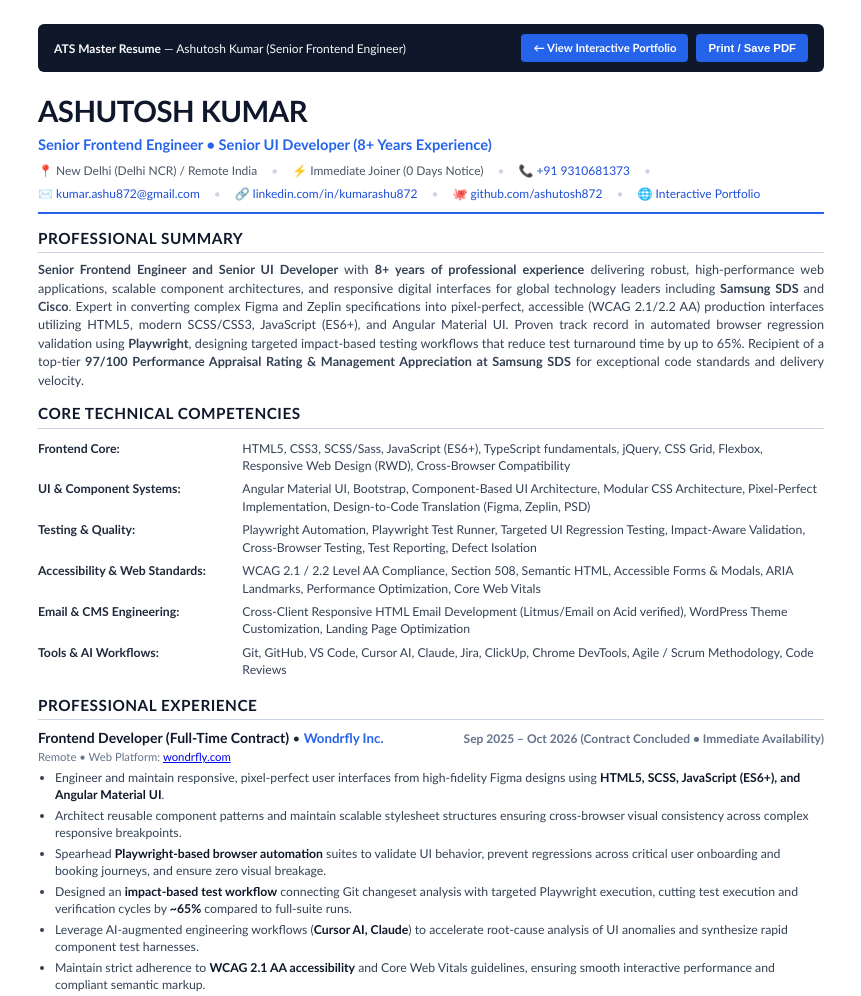
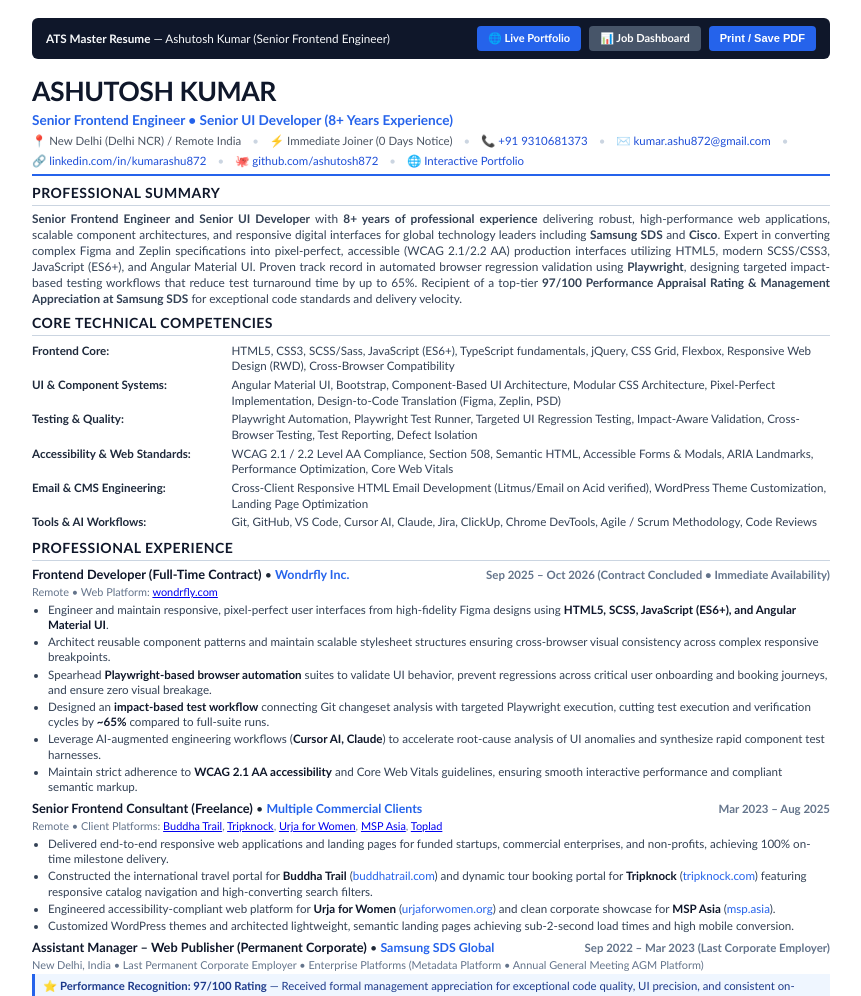
Before and after one commit to ashutosh872/portfolio, a plain HTML site: page assets/Ashutosh_Kumar_ATS_Resume.html in a window 1280 px wide. Shown: the top 996 px of the page, without its empty margins (209-1070 px from the left). Drawn offline with Linux system fonts and the light colour scheme.

Commit message:
feat(resume): update perfected 2-page ATS resume with standardized naming

```diff
--- a/assets/Ashutosh_Kumar_ATS_Resume.html
+++ b/assets/Ashutosh_Kumar_ATS_Resume.html
@@ -14,18 +14,18 @@
 
     body {
       font-family: 'Calibri', 'Arial', -apple-system, BlinkMacSystemFont, 'Segoe UI', Roboto, Helvetica, sans-serif;
-      font-size: 10pt;
-      line-height: 1.42;
+      font-size: 9.3pt;
+      line-height: 1.35;
       color: #1f2937;
       background-color: #ffffff;
-      padding: 24px 32px;
+      padding: 18px 26px;
       max-width: 850px;
       margin: 0 auto;
     }
 
     @page {
       size: A4;
-      margin: 12mm 16mm;
+      margin: 9mm 13mm;
     }
 
     @media print {
@@ -62,32 +62,32 @@
     /* Header & Contact Information */
     header {
       border-bottom: 2px solid #2563eb;
-      padding-bottom: 10px;
-      margin-bottom: 14px;
+      padding-bottom: 6px;
+      margin-bottom: 8px;
     }
 
     h1 {
-      font-size: 22pt;
+      font-size: 20pt;
       font-weight: 700;
       color: #0f172a;
       letter-spacing: -0.5px;
-      margin-bottom: 3px;
+      margin-bottom: 2px;
       text-transform: uppercase;
     }
 
     .tagline {
-      font-size: 11pt;
+      font-size: 10.2pt;
       font-weight: 600;
       color: #2563eb;
-      margin-bottom: 6px;
+      margin-bottom: 4px;
     }
 
     .contact-bar {
-      font-size: 9pt;
+      font-size: 8.6pt;
       color: #4b5563;
       display: flex;
       flex-wrap: wrap;
-      gap: 6px 14px;
+      gap: 4px 11px;
       align-items: center;
     }
 
@@ -106,56 +106,56 @@
 
     /* Section Headings (ATS Standard: Clear uppercase with solid underline) */
     section {
-      margin-bottom: 13px;
+      margin-bottom: 8px;
     }
 
     h2 {
-      font-size: 11.5pt;
+      font-size: 10.5pt;
       font-weight: 700;
       color: #0f172a;
       text-transform: uppercase;
       letter-spacing: 0.5px;
       border-bottom: 1.5px solid #cbd5e1;
-      padding-bottom: 3px;
-      margin-bottom: 8px;
+      padding-bottom: 2px;
+      margin-bottom: 5px;
     }
 
     /* Professional Summary */
     .summary-text {
-      font-size: 9.5pt;
+      font-size: 8.9pt;
       color: #334155;
       text-align: justify;
-      line-height: 1.45;
+      line-height: 1.34;
     }
 
     /* Skills Grid / Categorized Table for ATS */
     .skills-table {
       width: 100%;
       border-collapse: collapse;
-      font-size: 9.2pt;
-      margin-top: 2px;
+      font-size: 8.7pt;
+      margin-top: 1px;
     }
 
     .skills-table td {
-      padding: 3px 0;
+      padding: 1.5px 0;
       vertical-align: top;
     }
 
     .skills-category {
       font-weight: 700;
       color: #1e293b;
-      width: 26%;
+      width: 25%;
       white-space: nowrap;
     }
 
     .skills-list {
       color: #334155;
-      width: 74%;
+      width: 75%;
     }
 
     /* Experience Items */
     .experience-item {
-      margin-bottom: 11px;
+      margin-bottom: 6px;
     }
 
     .role-row {
@@ -166,42 +166,42 @@
     }
 
     .role-title {
-      font-size: 10.5pt;
+      font-size: 9.6pt;
       font-weight: 700;
       color: #0f172a;
     }
 
     .role-company {
-      font-size: 10pt;
+      font-size: 9.3pt;
       font-weight: 600;
       color: #2563eb;
     }
 
     .role-dates {
-      font-size: 9pt;
+      font-size: 8.6pt;
       font-weight: 600;
       color: #64748b;
       white-space: nowrap;
     }
 
     .role-location {
-      font-size: 8.5pt;
+      font-size: 8.2pt;
       color: #64748b;
-      margin-bottom: 4px;
+      margin-bottom: 2px;
     }
 
     /* Bullets */
     ul.bullets {
       list-style-type: disc;
-      margin-left: 17px;
-      margin-top: 3px;
+      margin-left: 16px;
+      margin-top: 2px;
     }
 
     ul.bullets li {
-      font-size: 9.2pt;
+      font-size: 8.7pt;
       color: #334155;
-      margin-bottom: 3.5px;
-      line-height: 1.4;
+      margin-bottom: 1.8px;
+      line-height: 1.32;
     }
 
     ul.bullets li strong {
@@ -221,9 +221,9 @@
     .award-badge {
       background-color: #eff6ff;
       border-left: 3px solid #2563eb;
-      padding: 6px 10px;
-      margin: 4px 0 8px 0;
-      font-size: 9pt;
+      padding: 4px 8px;
+      margin: 2px 0 5px 0;
+      font-size: 8.5pt;
       color: #1e3a8a;
     }
 
@@ -231,8 +231,8 @@
       display: flex;
       justify-content: space-between;
       align-items: baseline;
-      margin-bottom: 4px;
-      font-size: 9.2pt;
+      margin-bottom: 2px;
+      font-size: 8.7pt;
     }
 
     .edu-degree {
@@ -254,25 +254,25 @@
     .screen-action-bar {
       background-color: #0f172a;
       color: #f8fafc;
-      padding: 10px 16px;
+      padding: 8px 14px;
       border-radius: 6px;
-      margin-bottom: 18px;
+      margin-bottom: 14px;
       display: flex;
       justify-content: space-between;
       align-items: center;
-      font-size: 9pt;
+      font-size: 8.8pt;
     }
 
     .screen-action-bar a, .screen-action-bar button {
       background: #2563eb;
       color: #ffffff;
       border: none;
-      padding: 6px 12px;
+      padding: 5px 11px;
       border-radius: 4px;
       cursor: pointer;
       text-decoration: none;
       font-weight: 600;
-      font-size: 8.5pt;
+      font-size: 8.3pt;
     }
 
     .screen-action-bar a:hover, .screen-action-bar button:hover {
@@ -286,7 +286,8 @@
   <div class="screen-action-bar no-print">
     <span><strong>ATS Master Resume</strong> — Ashutosh Kumar (Senior Frontend Engineer)</span>
     <div style="display: flex; gap: 8px;">
-      <a href="../index.html">← View Interactive Portfolio</a>
+      <a href="https://ashutosh872.github.io/portfolio/" target="_blank" rel="noopener">🌐 Live Portfolio</a>
+      <a href="/" target="_self" style="background:#475569;">📊 Job Dashboard</a>
       <button onclick="window.print()">Print / Save PDF</button>
     </div>
   </div>
```
Also changed, not shown: 3 other files.
